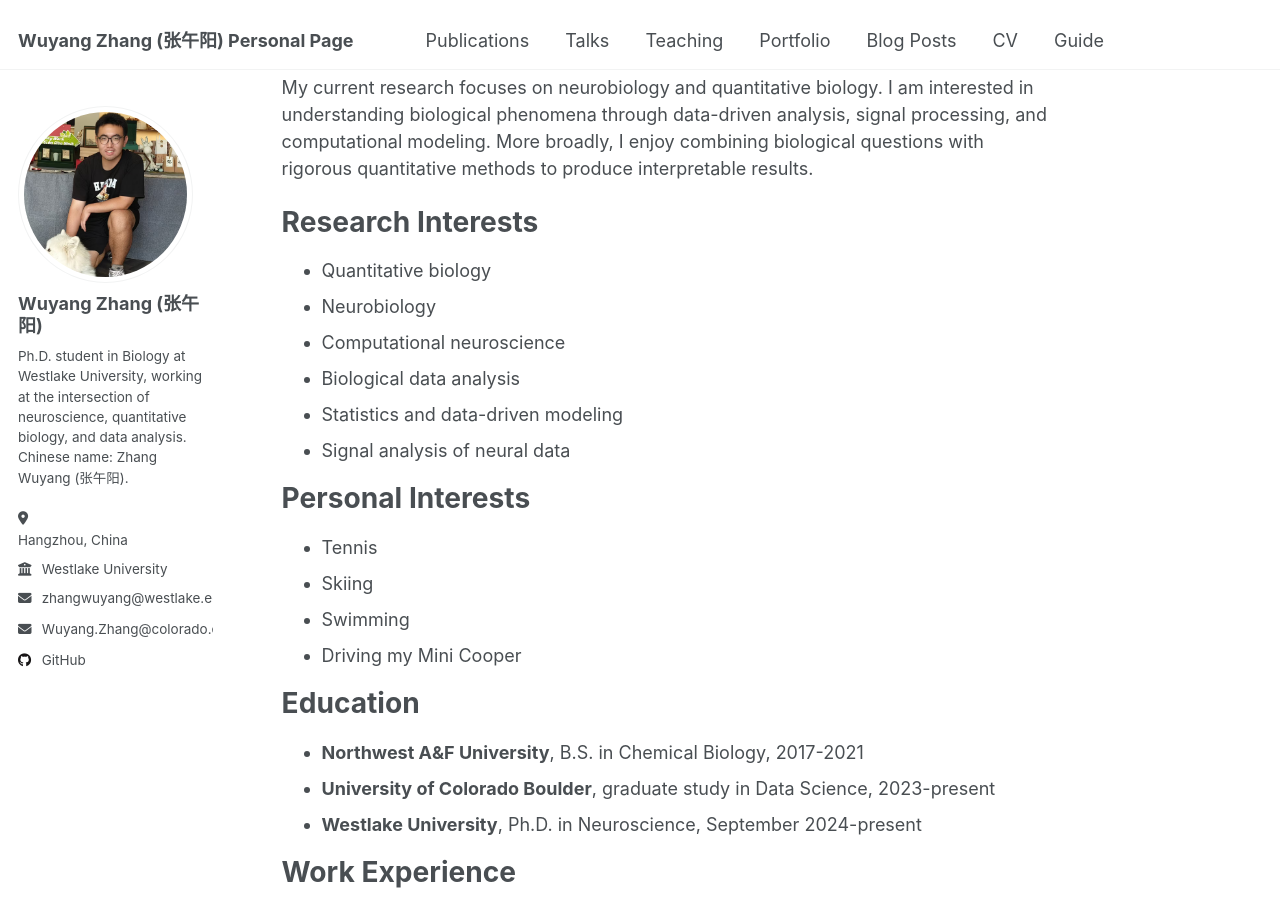
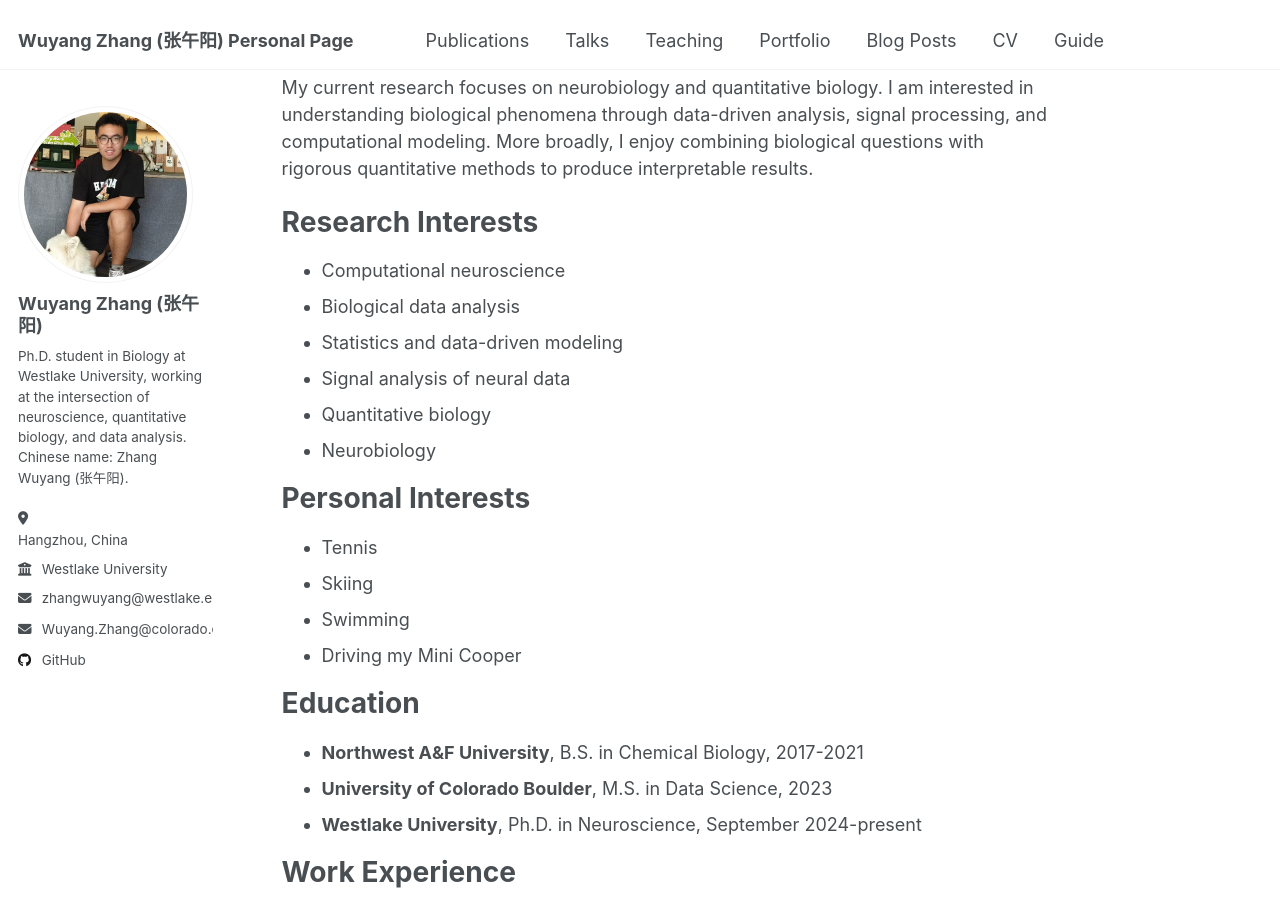
Before and after one commit to hardearnedmoneysniper/hardearnedmoneysniper.github.io, a Jekyll site: the page built from _pages/about.md, in a window 1280 px wide and 900 px high, scrolled down 301 px. Built offline with Jekyll 4.4.1, drawn with Linux system fonts in a browser that asks for light colours.

```diff
--- a/_config.yml
+++ b/_config.yml
@@ -27,7 +27,7 @@ author:
   pronouns         : # example: "he/his"
   bio              : "Ph.D. student in Biology at Westlake University, working at the intersection of neuroscience, quantitative biology, and data analysis. Chinese name: Zhang Wuyang (张午阳)."
   location         : "Hangzhou, China"
-  location_map     : "https://www.google.com/maps/search/?api=1&query=Westlake+University+Yungu+Campus+Hangzhou+China"
+  location_map     : "https://www.google.com/maps/search/?api=1&query=%E8%A5%BF%E6%B9%96%E5%A4%A7%E5%AD%A6%E4%BA%91%E8%B0%B7%E6%A0%A1%E5%8C%BA"
   employer         : "Westlake University"
   uri              : # URL
   email            : "zhangwuyang@westlake.edu.cn"
--- a/_pages/about.md
+++ b/_pages/about.md
@@ -20,12 +20,12 @@ My current research focuses on neurobiology and quantitative biology. I am inter
 Research Interests
 ======
 
-- Quantitative biology
-- Neurobiology
 - Computational neuroscience
 - Biological data analysis
 - Statistics and data-driven modeling
 - Signal analysis of neural data
+- Quantitative biology
+- Neurobiology
 
 Personal Interests
 ======
@@ -39,7 +39,7 @@ Education
 ======
 
 - **Northwest A&F University**, B.S. in Chemical Biology, 2017-2021
-- **University of Colorado Boulder**, graduate study in Data Science, 2023-present
+- **University of Colorado Boulder**, M.S. in Data Science, 2023
 - **Westlake University**, Ph.D. in Neuroscience, September 2024-present
 
 Work Experience
```
Also changed, not shown: _pages/cv.md (+1 -1 lines).
